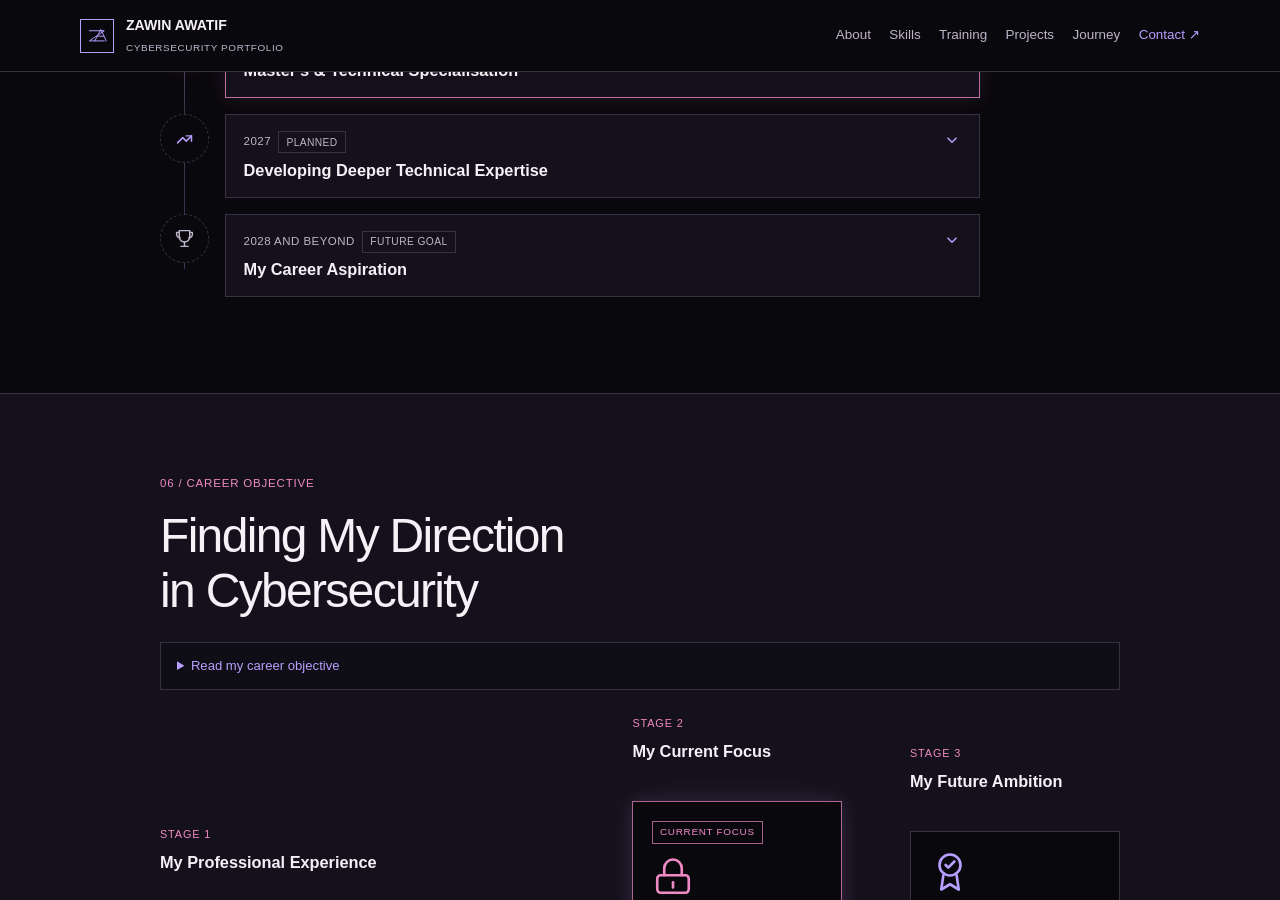
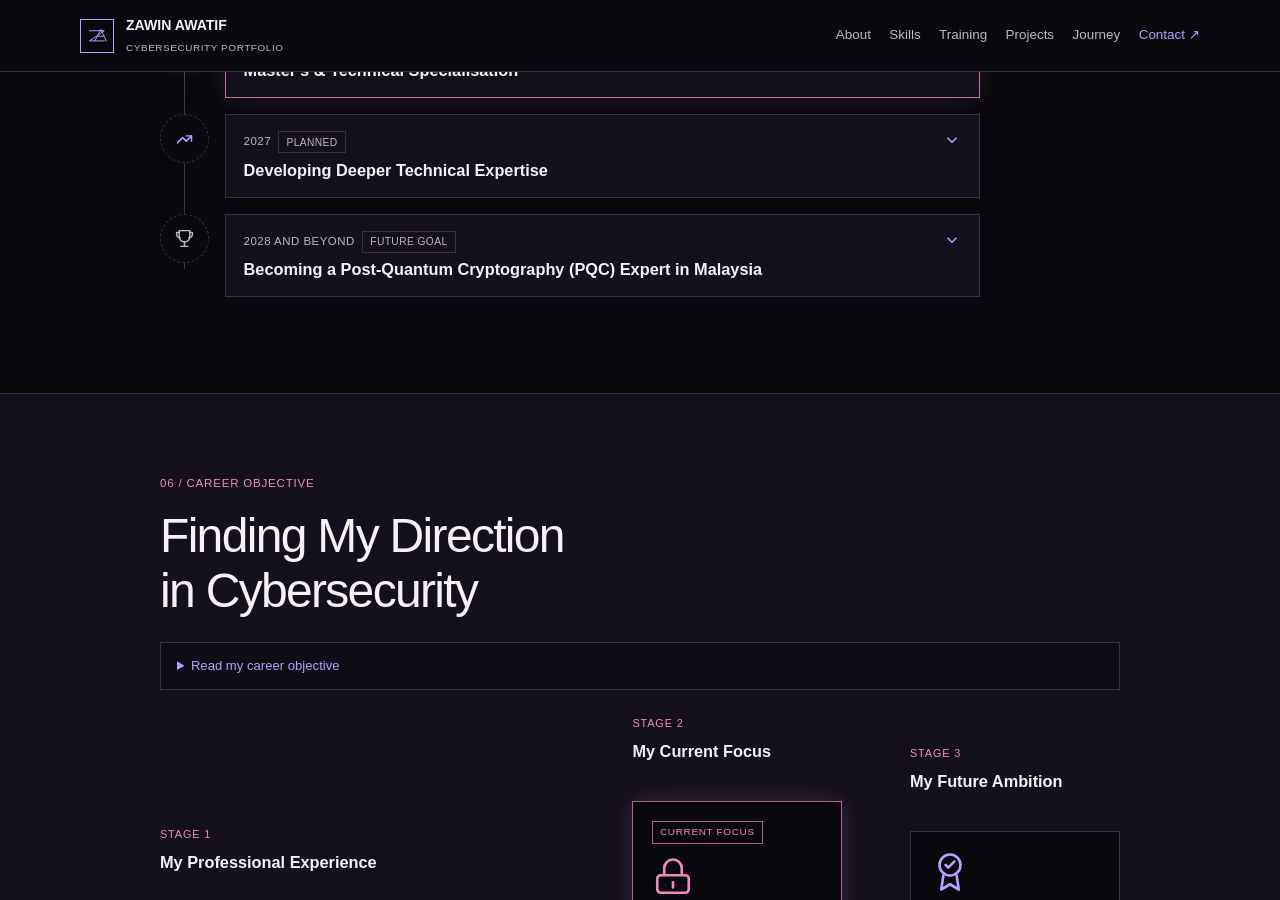
Before and after one commit to WinZapri/cybersecurity-portfolio, a Jekyll site: the page built from index.md, in a window 1280 px wide and 900 px high, scrolled down 5767 px. Built offline with Jekyll 4.4.1, drawn with Linux system fonts in a browser that asks for light colours; part of the change alters nothing that is shown.

Commit message:
feat: update cryptography career aspiration (#21)
* feat: add illustrated portrait to homepage hero

Co-authored-by: Copilot App <223556219+Copilot@users.noreply.github.com>

* chore: preserve updated hero affiliation

Co-authored-by: Copilot App <223556219+Copilot@users.noreply.github.com>

* style: personalise homepage name and monogram

Co-authored-by: Copilot App <223556219+Copilot@users.noreply.github.com>

* feat: update homepage professional title

Co-authored-by: Copilot App <223556219+Copilot@users.noreply.github.com>

* feat: update cryptography career aspiration

Co-authored-by: Copilot App <223556219+Copilot@users.noreply.github.com>

* docs: revise post-quantum career ambition

Co-authored-by: Copilot App <223556219+Copilot@users.noreply.github.com>

* style: restore existing roadmap accents

Co-authored-by: Copilot App <223556219+Copilot@users.noreply.github.com>

---------

Co-authored-by: GitHub Copilot <223556219+Copilot@users.noreply.github.com>

```diff
--- a/index.md
+++ b/index.md
@@ -295,8 +295,8 @@ description: Coursework and learning notes by Zawin Awatif, a postgraduate cyber
             <span><span class="roadmap-date">2028 and Beyond</span><span class="roadmap-status">Future Goal</span></span>
             <svg class="roadmap-chevron" viewBox="0 0 24 24" aria-hidden="true"><path d="m6 9 6 6 6-6"/></svg>
           </span>
-          <span class="roadmap-title">My Career Aspiration</span>
-          <span class="roadmap-description" id="roadmap-description-6" hidden>My long-term ambition is to become a cybersecurity specialist with expertise in penetration testing, threat hunting and cryptography research. I want to contribute to cybersecurity research and develop practical solutions that help organisations strengthen their security. I aim to combine defensive experience, rigorous technical testing and clear communication so that research findings lead to useful improvements rather than remain isolated from operational decisions.</span>
+          <span class="roadmap-title">Becoming a Post-Quantum Cryptography (PQC) Expert in Malaysia</span>
+          <span class="roadmap-description" id="roadmap-description-6" hidden>My ambition is to become a recognised expert in Post-Quantum Cryptography (PQC) and cryptanalysis, contributing to Malaysia’s cybersecurity resilience. I aim to advance quantum-resistant encryption, strengthen data protection and help safeguard Malaysia’s digital infrastructure against emerging cyber threats.</span>
         </button>
       </article>
     </div>
```
